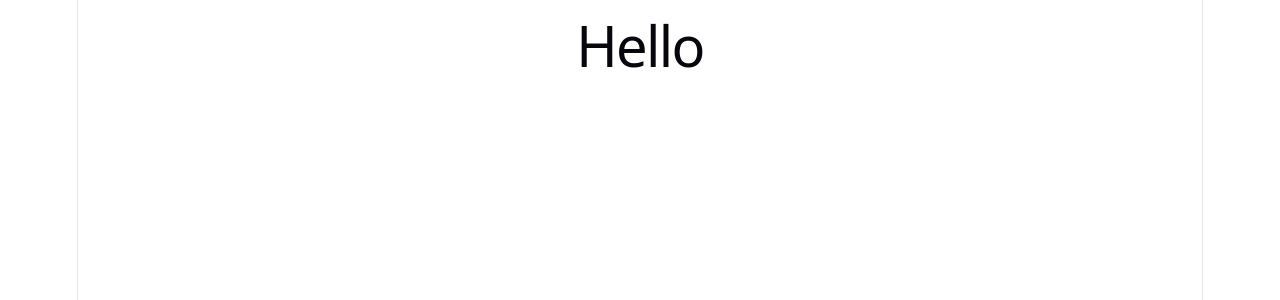
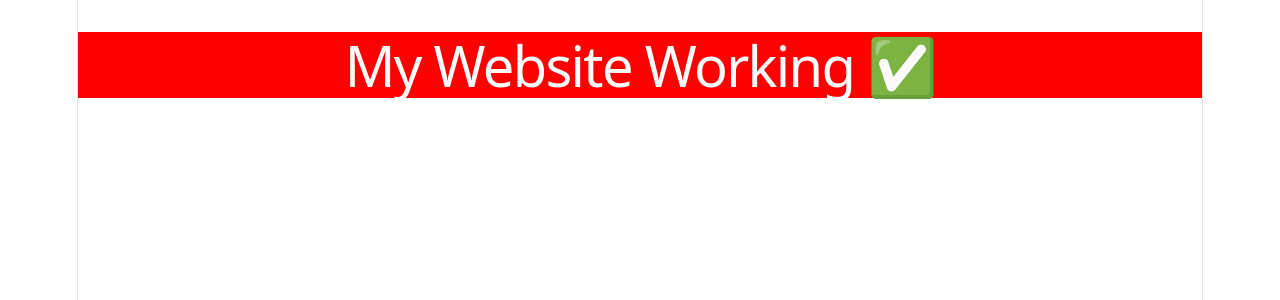
Before and after one commit to tayyabamuzammal/ammen.github.io, a React (Vite) app: page / in a window 1280 px wide. Shown: the top 300 px of the page. Built offline with nearby package versions, Linux system fonts and the light colour scheme.

Commit message:
Update App.jsx

```diff
--- a/src/App.jsx
+++ b/src/App.jsx
@@ -1,5 +1,11 @@
 function App() {
-  return <h1>Hello</h1>
+  return (
+    <div>
+      <h1 style={{background:"red", color:"white", padding:"20px"}}>
+        My Website Working ✅
+      </h1>
+    </div>
+  )
 }
 
 export default App
```
